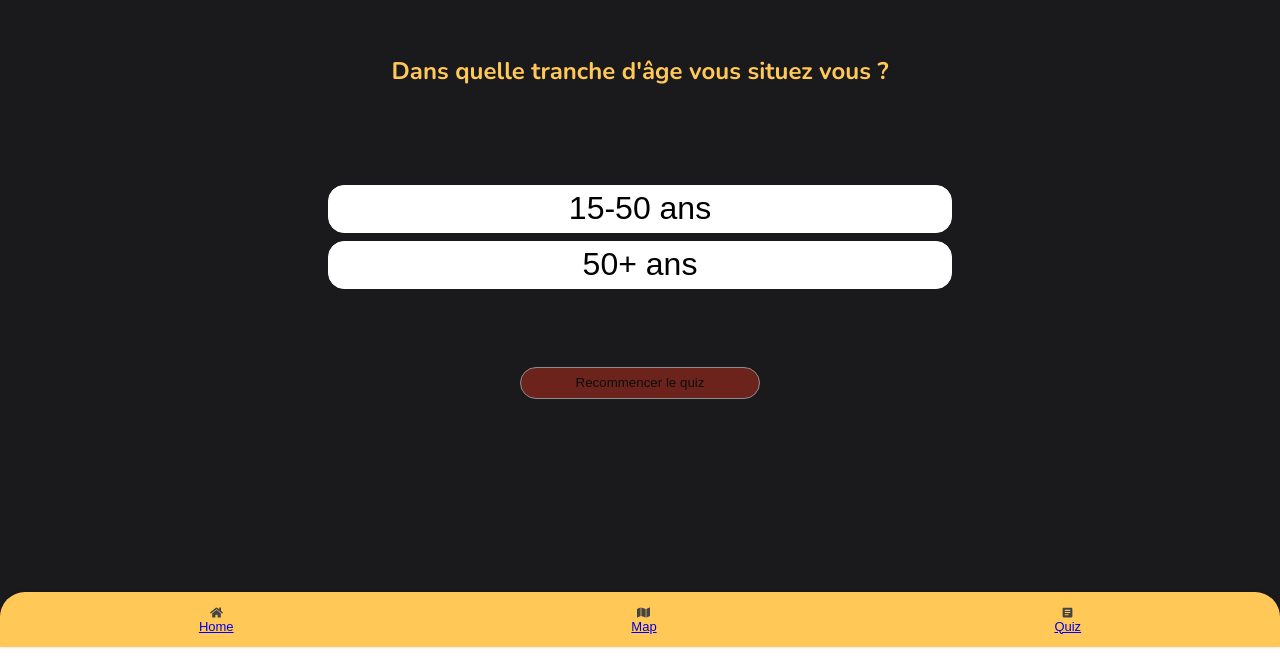
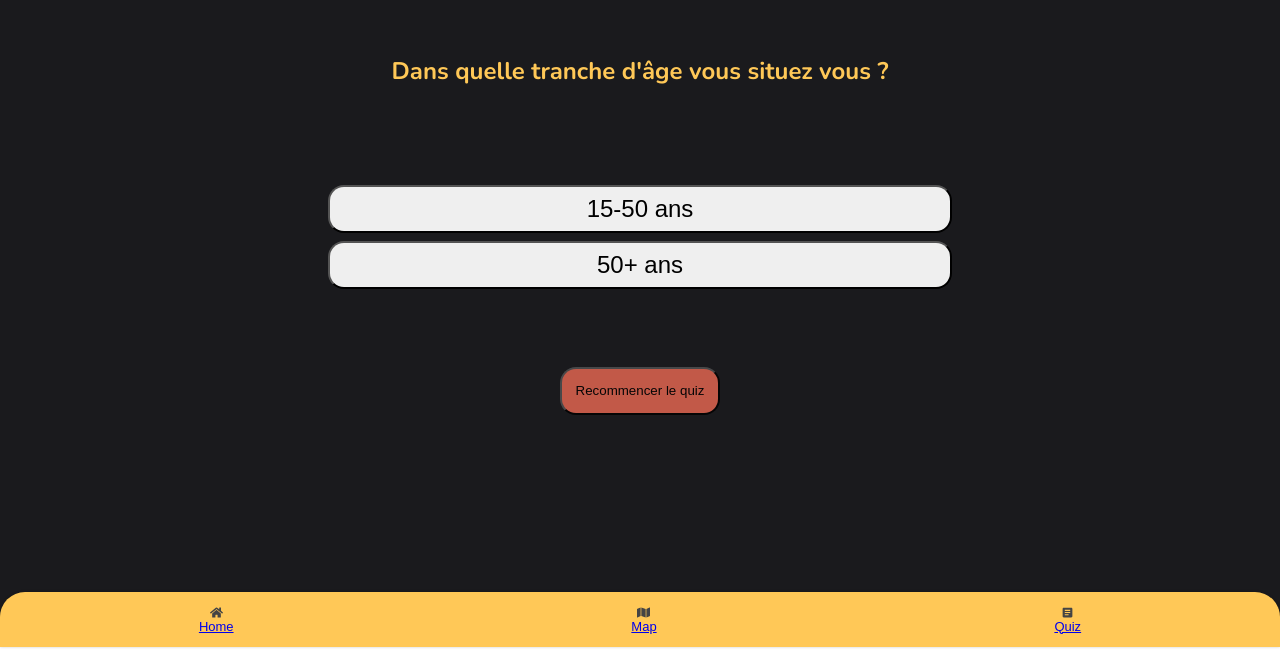
Before and after one commit to WildCodeSchool/2022-03-JS-Toulouse-project-2-actio, a React (Vite) app in the folder frontend/: page /Quiz in a window 1280 px wide. Shown: the part 153-812 px from the top of the page. Built offline with nearby package versions, Linux system fonts and the light colour scheme.

Commit message:
modification du style du quiz

```diff
--- a/frontend/src/pages/Quiz.css
+++ b/frontend/src/pages/Quiz.css
@@ -15,17 +15,6 @@
   font-size: 0px;
   gap: 0.5rem;
   align-items: center;
-}
-.answer-section > button {
-  border-radius: 1rem;
-  size: 5rem;
-  height: 3rem;
-  font-size: 2rem;
-}
-
-.table-result {
-  display: flex;
-  justify-content: center;
 }
 
 .quiz-return {
@@ -53,82 +42,35 @@
   color: #ffc857;
 }
 
-button {
+.answer-section > button {
+  border-radius: 1rem;
+  size: 5rem;
+  height: 3rem;
+  font-size: 1.5rem;
   width: 15rem;
-  height: 4rem;
-  cursor: pointer;
-  background: white;
-  border: 1px solid white;
-  outline: none;
-  transition: 0.5s ease-in-out;
-}
-button:hover {
-  transition: 0.5s ease-in-out;
-  background: #ffc857;
 }
 
-button:hover svg {
-  stroke-dashoffset: -480;
-}
-
-button span {
-  color: white;
-  font-size: 3rem;
-  font-weight: 100;
+.answer-section > button:hover {
+  transition: 0.5s ease-in-out;
+  background-color: #ffc857;
 }
 
 .quiz-return > button {
-  height: 2rem;
-  background-color: #bc2c1a;
-  opacity: 0.5;
+  height: 3rem;
+  width: 10rem;
+  background-color: #EC6953;
+  opacity: 0.8;
 }
 
-.quiz-result-button {
-  border-radius: 4px;
-  background-color: white;
-  border: none;
-  color: #fff;
-  text-align: center;
-  font-size: 32px;
-  padding: 16px;
-  width: 220px;
-  transition: all 0.5s;
-  cursor: pointer;
-  box-shadow: 0 10px 20px -8px rgba(0, 0, 0,.7);
+.quiz-return > button:hover {
+  transform: scale(0.8);
+  transition: 1s ease-in-out;
 }
 
-.quiz-result-button{
-  cursor: pointer;
-  display: inline-block;
-  position: relative;
-  transition: 0.5s;
-}
-
-.quiz-result-button:after {
-  content: '»';
-  position: absolute;
-  opacity: 0;
-  top: 14px;
-  right: -20px;
-  transition: 0.5s;
-}
-
-.quiz-result-button:hover{
-  padding-right: 24px;
-  padding-left:8px;
-}
-
-.quiz-result-button:hover:after {
-  opacity: 1;
-  right: 10px;
-}
-
-.score-section {
-  color: #ffc857;
-}
-
-.show-score {
-  color: #ffc857;
+.quiz-result-button:hover {
+  transform: scale(1.54);
+  background: #ffc857;
+  transition: 1s ease-in-out;
 }
 
 .quiz-result-button {
@@ -173,7 +115,7 @@ button span {
   .quiz-container {
     gap: 0;
   }
-  .quiz-return{
-    gap: 0
+  .quiz-return {
+    gap: 0;
   }
 }
```
